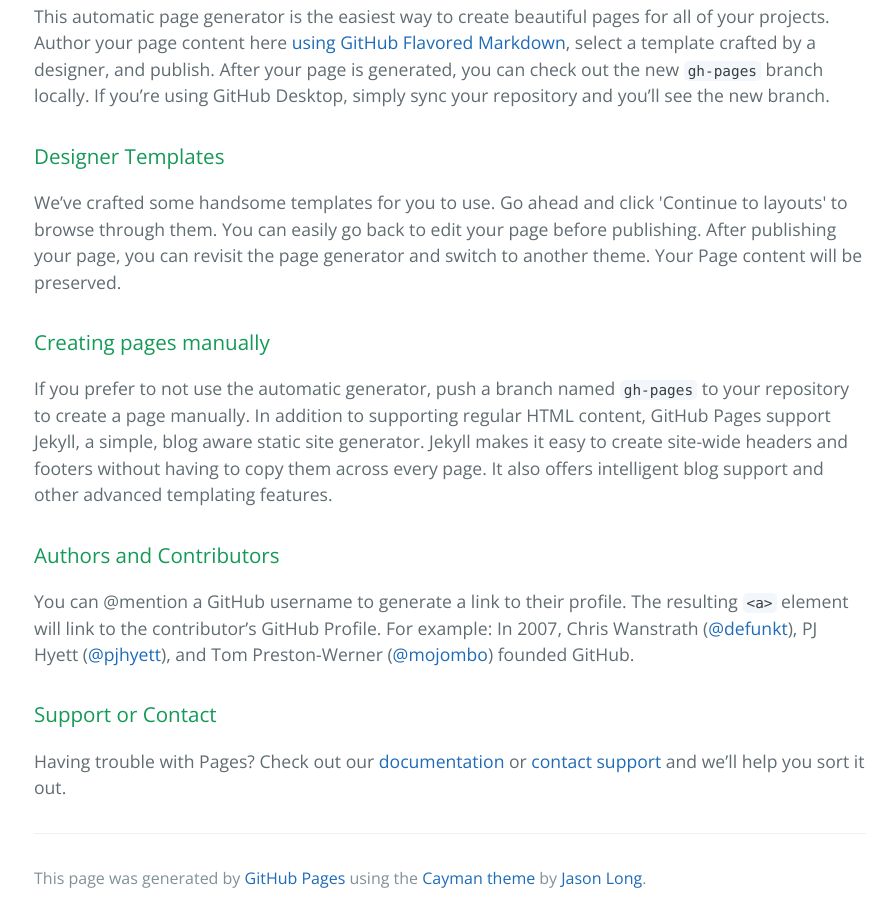
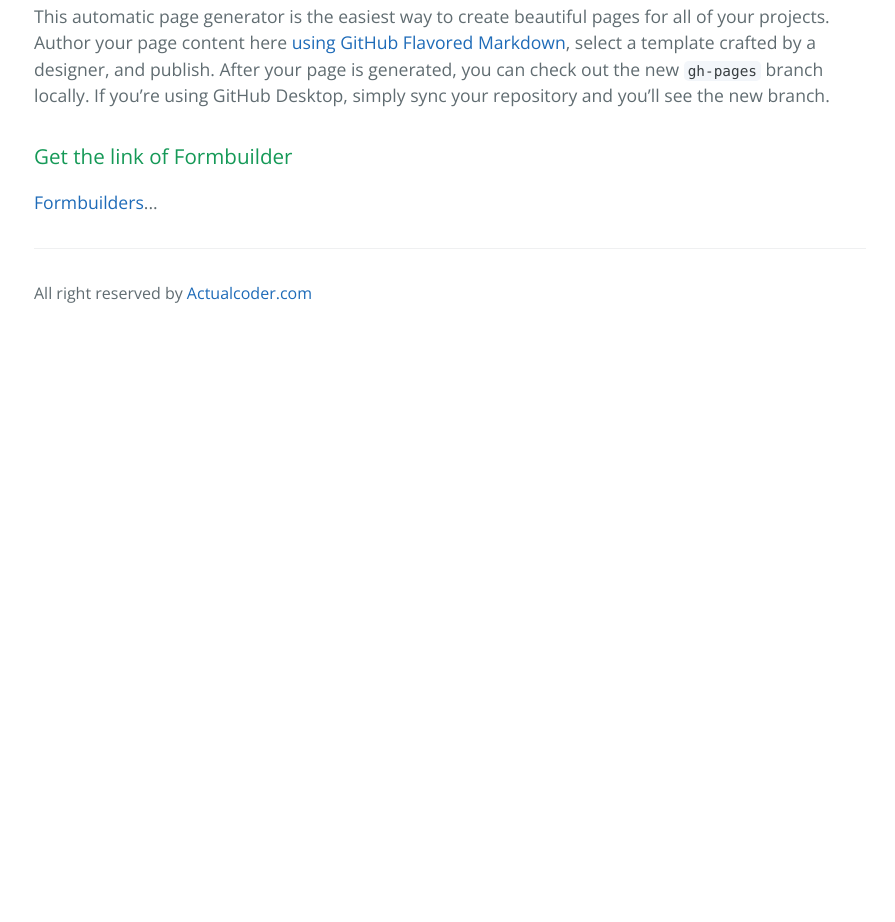
Before and after one commit to Manoj-Roy/Manoj-Roy.github.io, a plain HTML site: page index.html in a window 1280 px wide. Shown: the part 394-1316 px from the top of the page, without its empty margins (190-1085 px from the left). After the commit the page ends 800 px from the top, so only its background shows below. Drawn offline with nearby package versions, Linux system fonts and the light colour scheme.

Commit message:
First view page edited

```diff
--- a/index.html
+++ b/index.html
@@ -22,11 +22,13 @@
 <p>This automatic page generator is the easiest way to create beautiful pages for all of your projects. Author your page content here <a href="https://guides.github.com/features/mastering-markdown/">using GitHub Flavored Markdown</a>, select a template crafted by a designer, and publish. After your page is generated, you can check out the new <code>gh-pages</code> branch locally. If you’re using GitHub Desktop, simply sync your repository and you’ll see the new branch.</p>
 
 <h3>
-<a id="designer-templates" class="anchor" href="#designer-templates" aria-hidden="true"><span aria-hidden="true" class="octicon octicon-link"></span></a>Designer Templates</h3>
+<a id="designer-templates" class="anchor" href="#designer-templates" aria-hidden="true"><span aria-hidden="true" class="octicon octicon-link"></span></a>Get the link of Formbuilder</h3>
 
-<p>We’ve crafted some handsome templates for you to use. Go ahead and click 'Continue to layouts' to browse through them. You can easily go back to edit your page before publishing. After publishing your page, you can revisit the page generator and switch to another theme. Your Page content will be preserved.</p>
+<p>
+  <a href="https://manoj-roy.github.io/home.html">Formbuilders</a>...
+</p>
 
-<h3>
+<!-- <h3>
 <a id="creating-pages-manually" class="anchor" href="#creating-pages-manually" aria-hidden="true"><span aria-hidden="true" class="octicon octicon-link"></span></a>Creating pages manually</h3>
 
 <p>If you prefer to not use the automatic generator, push a branch named <code>gh-pages</code> to your repository to create a page manually. In addition to supporting regular HTML content, GitHub Pages support Jekyll, a simple, blog aware static site generator. Jekyll makes it easy to create site-wide headers and footers without having to copy them across every page. It also offers intelligent blog support and other advanced templating features.</p>
@@ -39,11 +41,12 @@
 <h3>
 <a id="support-or-contact" class="anchor" href="#support-or-contact" aria-hidden="true"><span aria-hidden="true" class="octicon octicon-link"></span></a>Support or Contact</h3>
 
-<p>Having trouble with Pages? Check out our <a href="https://help.github.com/pages">documentation</a> or <a href="https://github.com/contact">contact support</a> and we’ll help you sort it out.</p>
+<p>Having trouble with Pages? Check out our <a href="https://help.github.com/pages">documentation</a> or <a href="https://github.com/contact">contact support</a> and we’ll help you sort it out.</p> -->
 
       <footer class="site-footer">
 
-        <span class="site-footer-credits">This page was generated by <a href="https://pages.github.com">GitHub Pages</a> using the <a href="https://github.com/jasonlong/cayman-theme">Cayman theme</a> by <a href="https://twitter.com/jasonlong">Jason Long</a>.</span>
+        <!-- <span class="site-footer-credits">This page was generated by <a href="https://pages.github.com">GitHub Pages</a> using the <a href="https://github.com/jasonlong/cayman-theme">Cayman theme</a> by <a href="https://twitter.com/jasonlong">Jason Long</a>.</span> -->
+        All right reserved by <a href="https://actualcoder.com">Actualcoder.com</a>
       </footer>
 
     </section>
```
Also changed, not shown: 1 other file.
